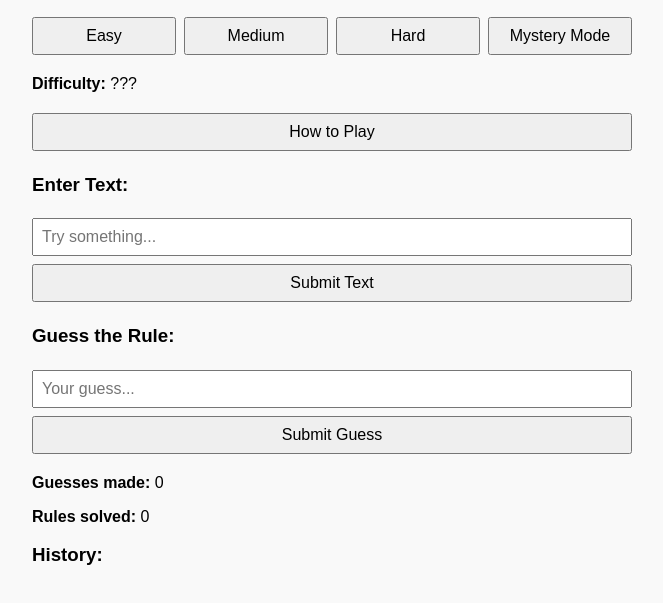
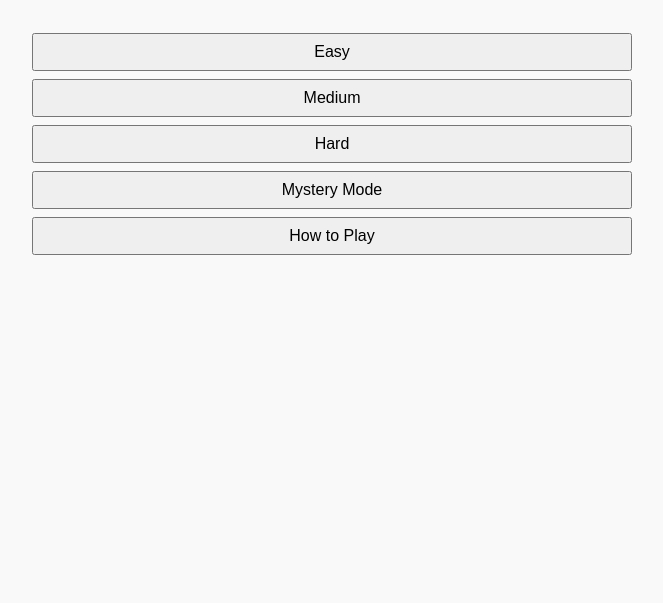
Before and after one commit to harper-projects/Ruledle, a plain HTML site: page index.html in a window 1280 px wide. Shown: the part 115-718 px from the top of the page, without its empty margins (308-971 px from the left). Drawn offline with nearby package versions, Linux system fonts and the light colour scheme.

Commit message:
Update index.html

```diff
--- a/index.html
+++ b/index.html
@@ -83,16 +83,8 @@
       width: auto;
     }
 
-    #difficultyButtons {
-      margin: 1rem 0;
-      display: flex;
-      gap: 0.5rem;
-      flex-wrap: wrap;
-      justify-content: center;
-    }
-
-    #difficultyButtons button {
-      flex: 1;
+    #difficultySelect {
+      margin-top: 2rem;
     }
   </style>
 </head>
@@ -102,14 +94,12 @@
     <button id="darkToggle">🌙 Dark Mode</button>
   </div>
 
-  <div id="difficultyButtons">
+  <div id="difficultySelect">
     <button onclick="startNewGame('easy')">Easy</button>
     <button onclick="startNewGame('medium')">Medium</button>
     <button onclick="startNewGame('hard')">Hard</button>
     <button onclick="startNewGame('mystery')">Mystery Mode</button>
   </div>
-
-  <p><strong>Difficulty:</strong> <span id="difficultyLabel">???</span></p>
 
   <button id="explanationBtn">How to Play</button>
   <div id="explanationBox">
@@ -119,6 +109,12 @@
     <p><strong>Example:</strong> Rule: “No letter E” — “This is fun” ✅, “Hello” ❌</p>
   </div>
 
+  <div id="gameSection" style="display:none;">
+    <p><strong>Difficulty:</strong> <span id="difficultyLabel"></span></p>
+    <p id="feedback"></p>
+    <p><strong>Guesses made:</strong> <span id="guessCount">0</span></p>
+    <p><strong>Rules solved:</strong> <span id="winCount">0</span></p>
+
     <h3>Enter Text:</h3>
     <input id="userInput" placeholder="Try something..." />
     <button onclick="checkText()">Submit Text</button>
@@ -127,15 +123,12 @@
     <input id="guessInput" placeholder="Your guess..." />
     <button onclick="checkGuess()">Submit Guess</button>
 
-  <p><strong>Guesses made:</strong> <span id="guessCount">0</span></p>
-  <p><strong>Rules solved:</strong> <span id="winCount">0</span></p>
-
     <button id="playAgainBtn" onclick="startNewGame()">Play Again</button>
 
     <h3>History:</h3>
     <div id="history"><ul id="historyList"></ul></div>
+  </div>
 
-  <script src="https://cdn.jsdelivr.net/npm/fuse.js@6.6.2"></script>
   <script src="rules.js"></script>
   <script src="main.js"></script>
   <script>
```
Lines whose indentation alone changed are shown as unchanged.
